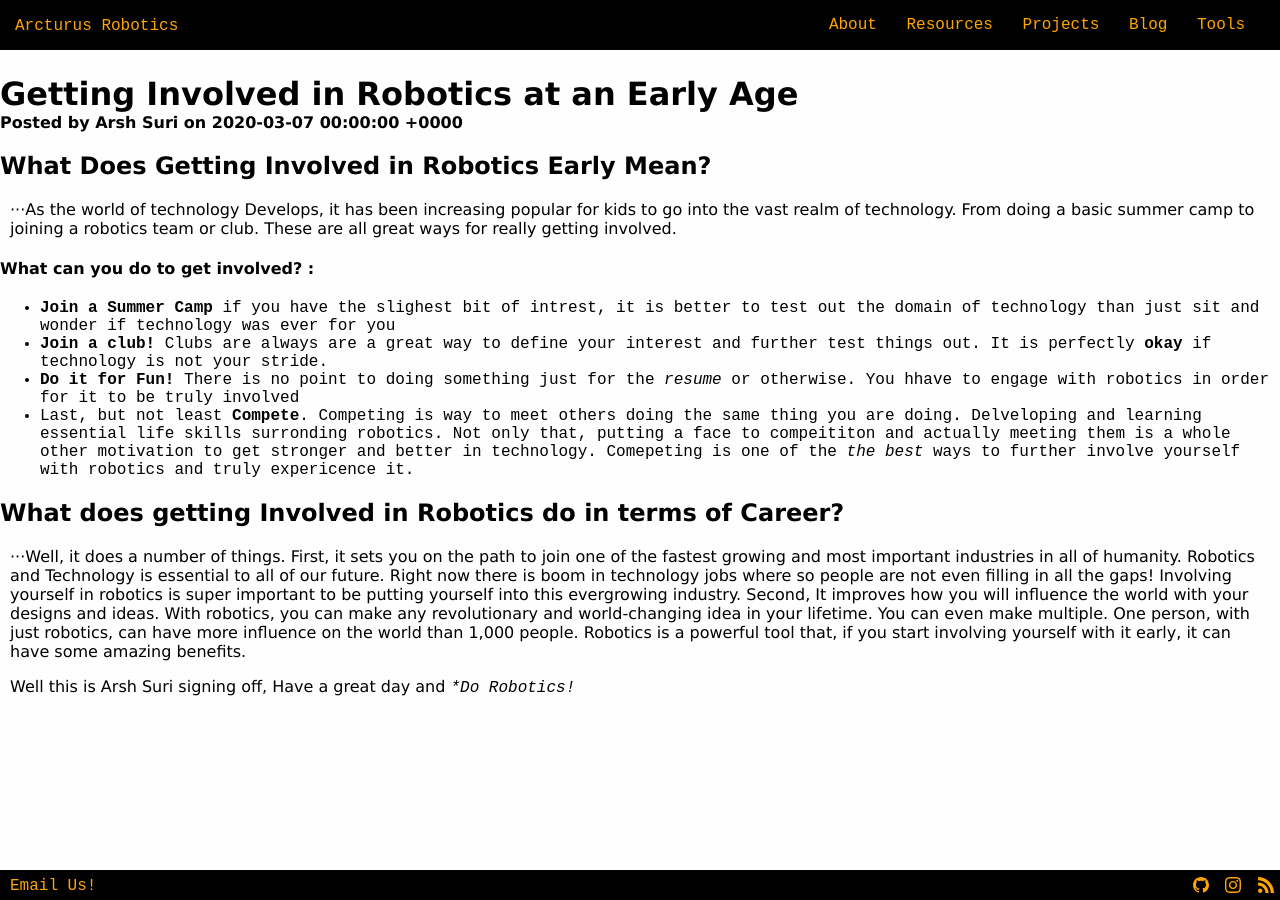
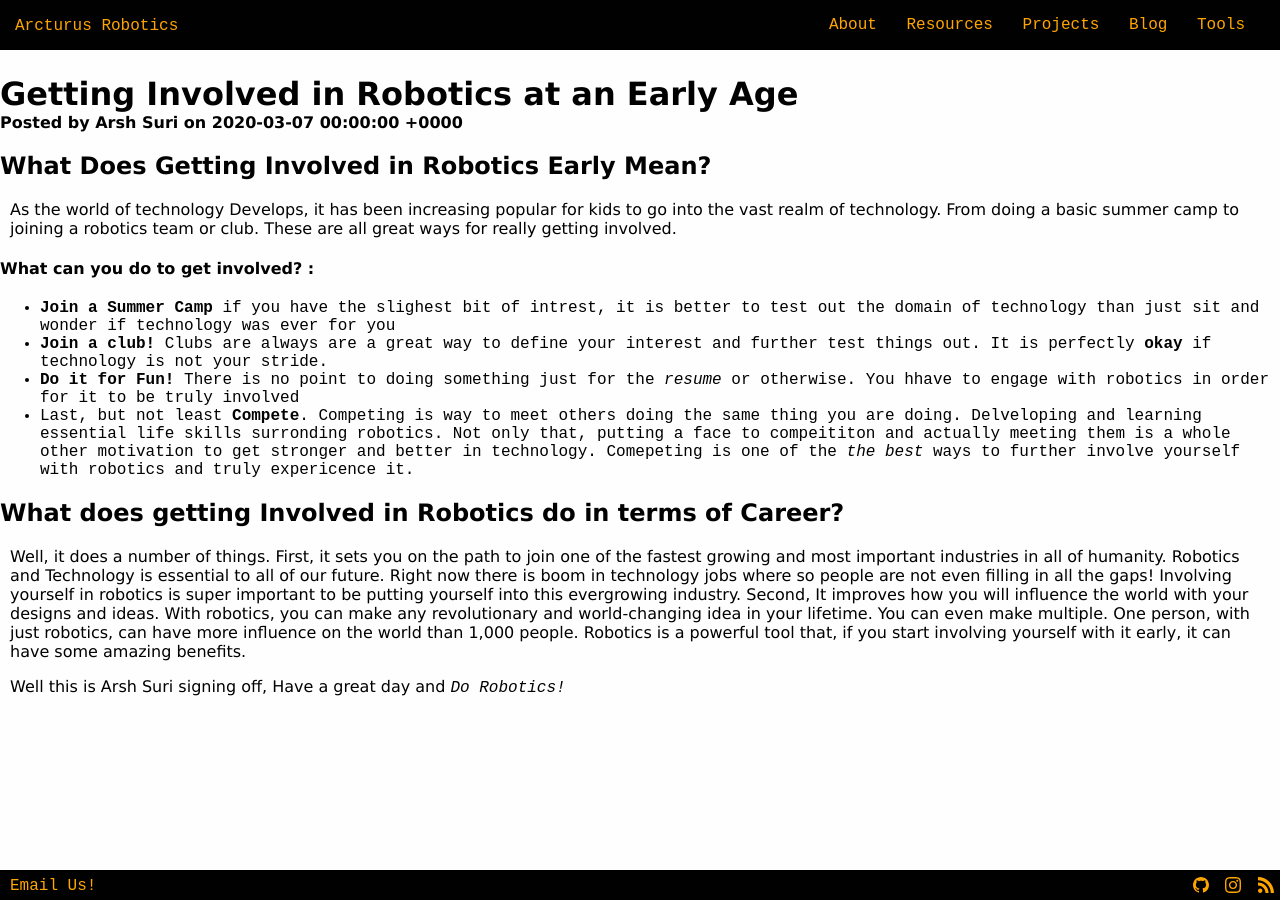
Before and after one commit to arcturus-robotics/arcturusrobotics.com, a Jekyll site: the page built from _posts/2020-3-7-Robotics at a Early Age.md, in a window 1280 px wide. Built offline with Jekyll 4.4.1, drawn with Linux system fonts in a browser that asks for light colours.

```diff
--- a/_posts/2020-3-7-Robotics at a Early Age.md
+++ b/_posts/2020-3-7-Robotics at a Early Age.md
@@ -8,7 +8,7 @@ categories: [Outreach]
 
 ## What Does Getting Involved in Robotics Early Mean?
 
-⋅⋅⋅As the world of technology Develops, it has been increasing popular for kids to go into the vast realm of technology. From doing a basic summer camp to joining a robotics team or club. These are all great ways for really getting involved.
+  As the world of technology Develops, it has been increasing popular for kids to go into the vast realm of technology. From doing a basic summer camp to joining a robotics team or club. These are all great ways for really getting involved.
 
 #### What can you do to get involved? :
 
@@ -19,8 +19,8 @@ categories: [Outreach]
 
 ## What does getting Involved in Robotics do in terms of Career?
 
-⋅⋅⋅Well, it does a number of things. First, it sets you on the path to join one of the fastest growing and most important industries in all of humanity. Robotics and Technology is essential to all of our future. Right now there is boom in technology jobs where so people are not even filling in all the gaps! Involving yourself in robotics is super important to be putting yourself into this evergrowing industry. Second, It improves how you will influence the world with your designs and ideas. With robotics, you can make any revolutionary and world-changing idea in your lifetime. You can even make multiple. One person, with just robotics, can have more influence on the world than 1,000 people. Robotics is a powerful tool that, if you start involving yourself with it early, it can have some amazing benefits.
+  Well, it does a number of things. First, it sets you on the path to join one of the fastest growing and most important industries in all of humanity. Robotics and Technology is essential to all of our future. Right now there is boom in technology jobs where so people are not even filling in all the gaps! Involving yourself in robotics is super important to be putting yourself into this evergrowing industry. Second, It improves how you will influence the world with your designs and ideas. With robotics, you can make any revolutionary and world-changing idea in your lifetime. You can even make multiple. One person, with just robotics, can have more influence on the world than 1,000 people. Robotics is a powerful tool that, if you start involving yourself with it early, it can have some amazing benefits.
 
 
 
-Well this is Arsh Suri signing off, Have a great day and **Do Robotics!*
+Well this is Arsh Suri signing off, Have a great day and *Do Robotics!*
```
